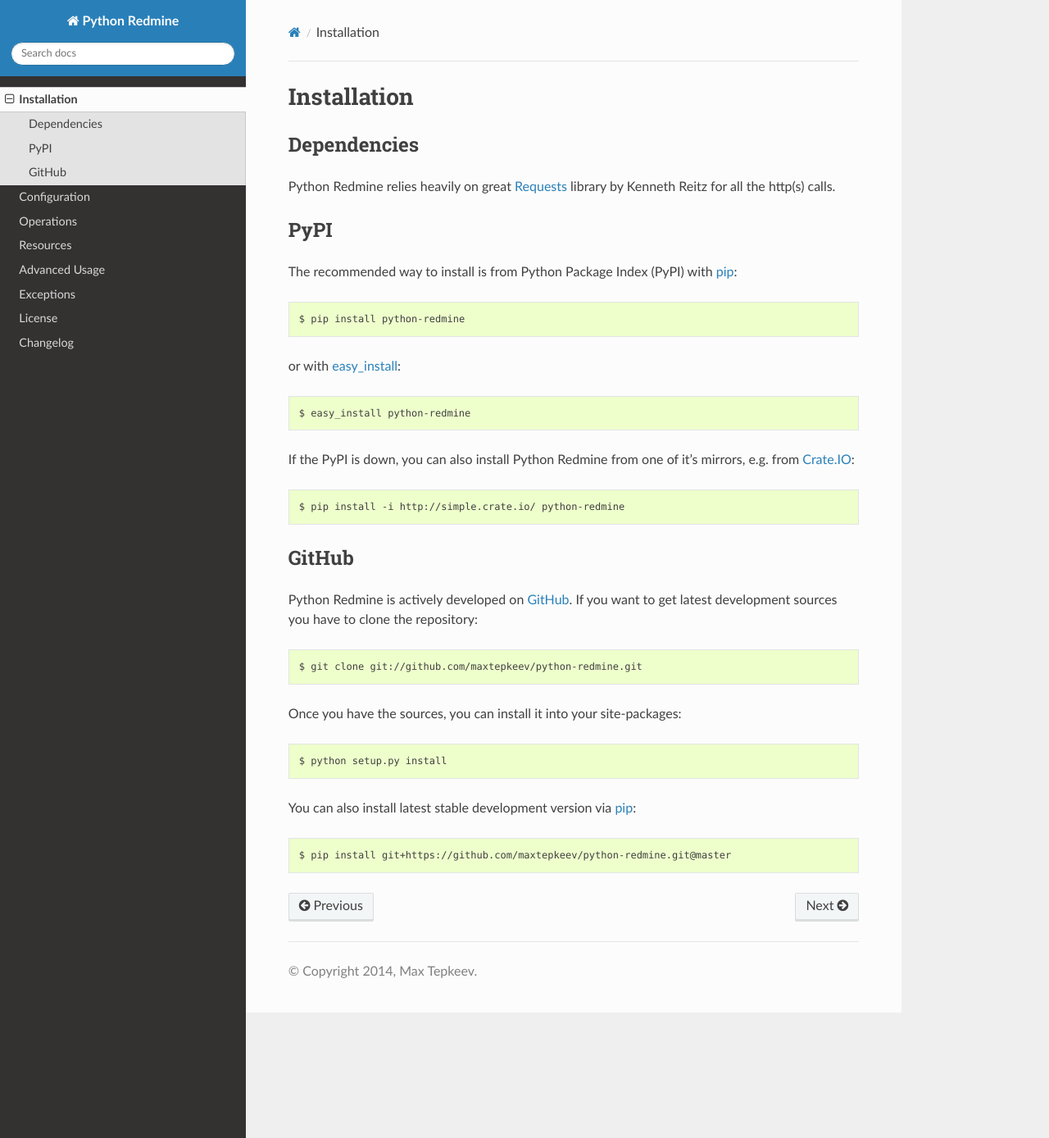
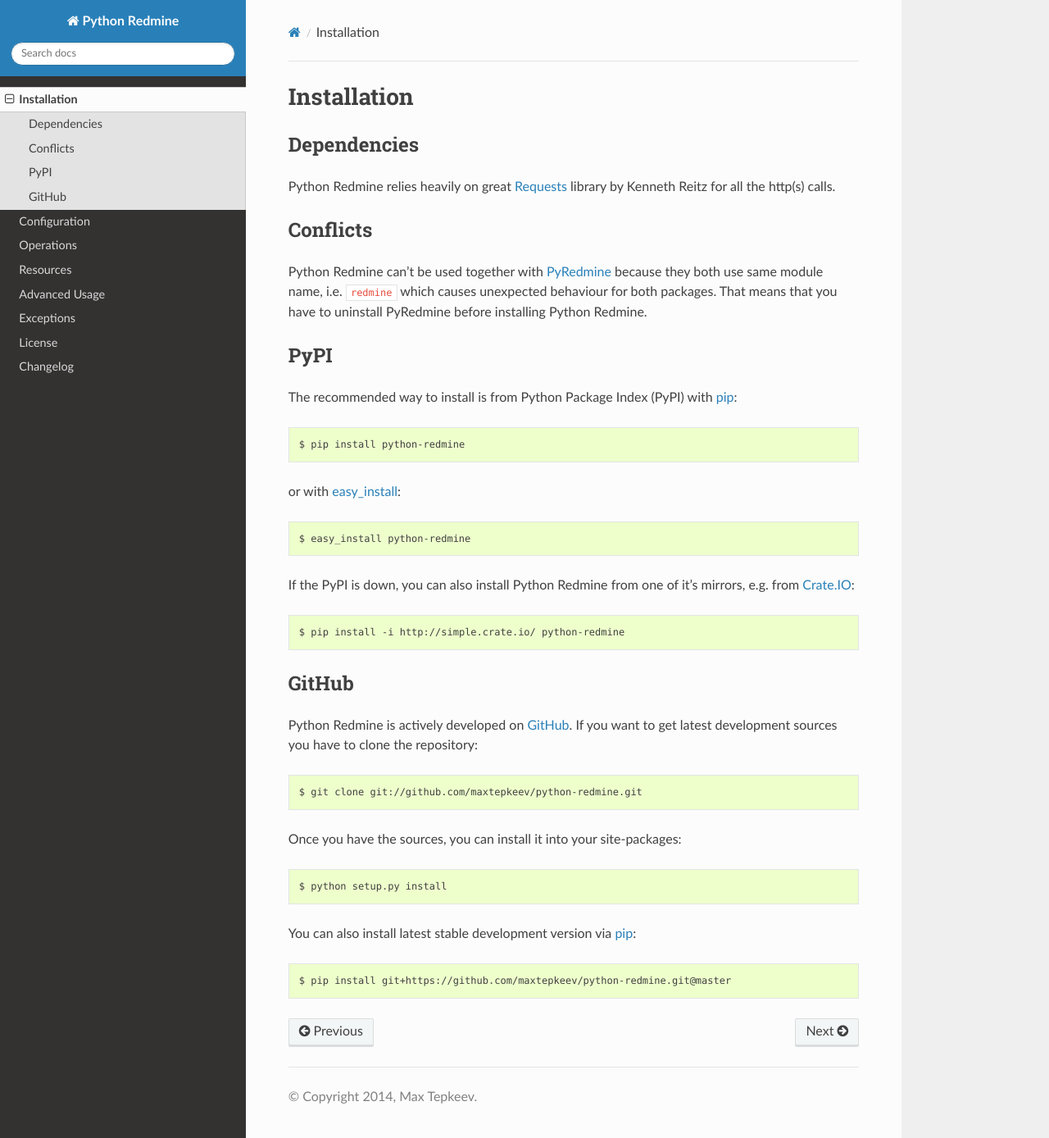
Before and after one commit to maxtepkeev/python-redmine, a Sphinx documentation site: the page built from docs/installation.rst, in a window 1280 px wide and 1388 px high. Shown: the whole window at 82% size. Built offline with Sphinx 7.4.7 and the Read the Docs theme 2.0.0, drawn with Linux system fonts in a browser that asks for light colours.

Commit message:
doc update

```diff
--- a/docs/installation.rst
+++ b/docs/installation.rst
@@ -6,6 +6,13 @@
 
 Python Redmine relies heavily on great `Requests <http://docs.python-requests.org>`_
 library by Kenneth Reitz for all the http(s) calls.
+
+Conflicts
+---------
+
+Python Redmine can't be used together with `PyRedmine <https://pypi.python.org/pypi/pyredmine>`_
+because they both use same module name, i.e. ``redmine`` which causes unexpected behaviour for
+both packages. That means that you have to uninstall PyRedmine before installing Python Redmine.
 
 PyPI
 ----
```
